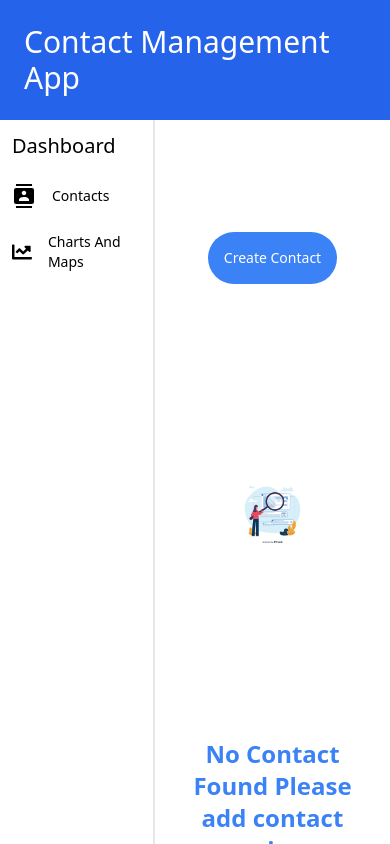
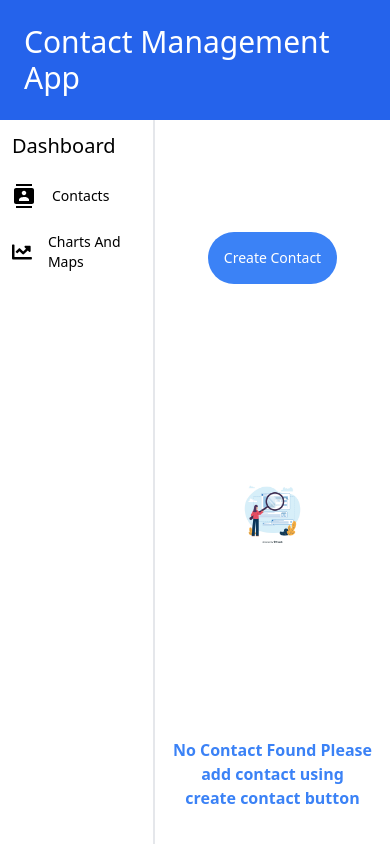
Before and after one commit to shefali12-ab/contactManagementApp, a React (Vite) app: page / in a window 390 px wide. Shown: the top 844 px of the page. Built offline with nearby package versions, Linux system fonts and the light colour scheme.

Commit message:
code structuring

```diff
--- a/src/components/Popup.tsx
+++ b/src/components/Popup.tsx
@@ -12,7 +12,7 @@ interface PopupProps {
   close: Function;
   el: User;
 }
-const Popup : FunctionComponent<PopupProps> = ({ close, el })=> {
+const Popup  = ({ close, el } : PopupProps)=> {
 
 
 
--- a/src/pages/Contacts.tsx
+++ b/src/pages/Contacts.tsx
@@ -17,10 +17,7 @@ interface Contact {
 const Contacts = () => {
   const AllContacts = useSelector((state:any) => state.users); // Initialize as empty array if undefined
   const [isOpen, setIsOpen] = useState<boolean>(false);
-  const [singleContact, setSingleContact] = useState({
-
-
-  });
+  const [singleContact, setSingleContact] = useState<any>();
   let data : Contact
   const dispatch = useDispatch();
   const togglePopup = (contact: Contact) => {
@@ -54,7 +51,7 @@ const Contacts = () => {
             alt="search image"
             className="object-contain h-[50%] w-[30%]"
           />
-          <p className="text-2xl text-blue-500 font-bold m-4">
+          <p className=" sm:text-2xl text-blue-500 font-bold m-4">
             No Contact Found Please add contact using <br /> create contact
             button
           </p>
@@ -76,7 +73,7 @@ const Contacts = () => {
                 />
                 <div>
                   {isOpen && (
-                    <Popup close={() => togglePopup( data )} el={singleContact} />
+                    <Popup close={() => togglePopup( data )} el={singleContact } />
                   )}
 
                 </div>
```
